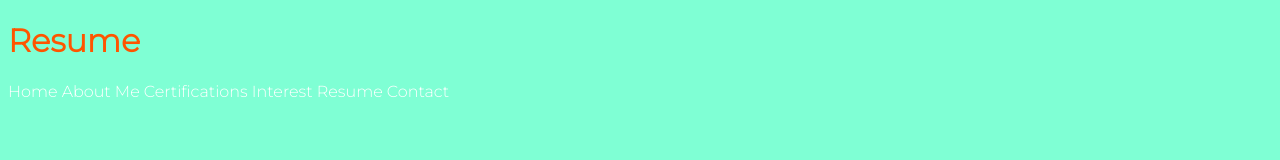
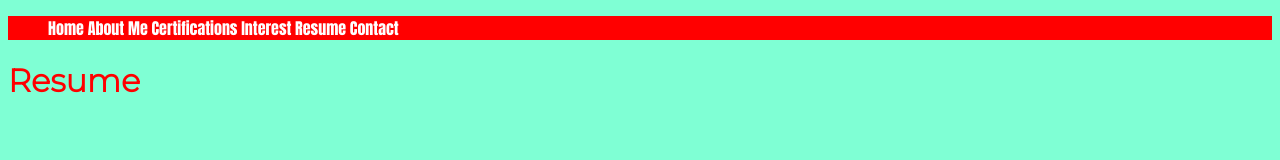
Before and after one commit to mmaniram/1sthtml, a plain HTML site: page resume.html in a window 1280 px wide. Drawn offline with Linux system fonts and the light colour scheme; a web font is replaced by a local one.

```diff
--- a/resume.html
+++ b/resume.html
@@ -7,14 +7,17 @@
     <title>Ms Maniram</title>
 </head>
 <body>
+
+    <nav>
+        <ul>
+           <li><a href="index.html">Home</a></li>
+           <li><a href="about_me.html">About Me</a></li>
+           <li><a href="certifications.html">Certifications</a></li>
+           <li><a href="Interest.html">Interest</a></li>
+           <li><a href="resume.html">Resume</a></li>
+           <li><a href="contact.html">Contact</a></li>
+        </ul>
+    </nav>
     <h1>Resume</h1>
-
-    <a href="index.html">Home</a>
-    <a href="about_me.html">About Me</a>
-    <a href="certifications.html">Certifications</a>
-    <a href="Interest.html">Interest</a>
-    <a href="resume.html">Resume</a>
-    <a href="contact.html">Contact</a>
-
 </body>
 </html>
--- a/style.css
+++ b/style.css
@@ -2,11 +2,11 @@
 
 body {
     background-color: aquamarine;
-    color: blueviolet;
+    color: rgb(226, 43, 43);
     font-family: Montserrat;
 }
 h1 {
-    color:rgb(255, 85, 0);
+    color:rgb(255, 0, 0);
 }
 nav {
     li {
@@ -15,20 +15,15 @@
 }
 nav {
     font-family: 'Slim Jim', 'Impact', 'Arial Black', sans-serif;
-    background: red;
+    background: rgb(255, 0, 0);
   }
   li {
     display: inline-block;
     padding: rem; /* not such a good idea */
-    border-left: 1px solid white; /* neither is this */
-    &:first-child {
-      border-left: none;
-    }
+
   }
   a {
-    color: white;
+    color: rgb(255, 255, 255);
     text-decoration: none;
-    &:hover {
-      border-bottom:  solid white;
-    }
+
   }
```
Also changed, not shown: Interest.html (+0 -1 lines), about_me.html (+2 -2 lines), certifications.html (+2 -3 lines), contact.html (+2 -1 lines), index.html (+2 -0 lines), mmaniram.html (deleted, +0 -21 lines), 1 other file.
